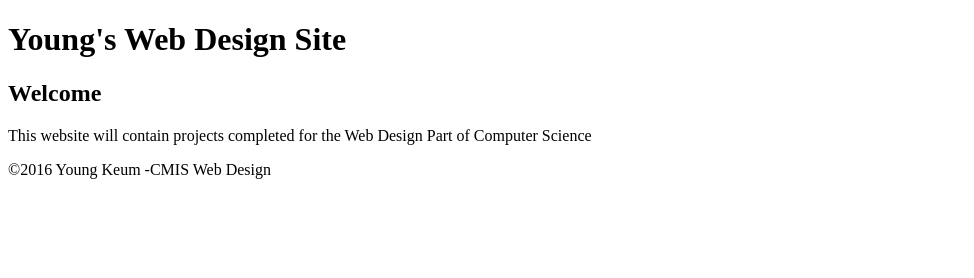
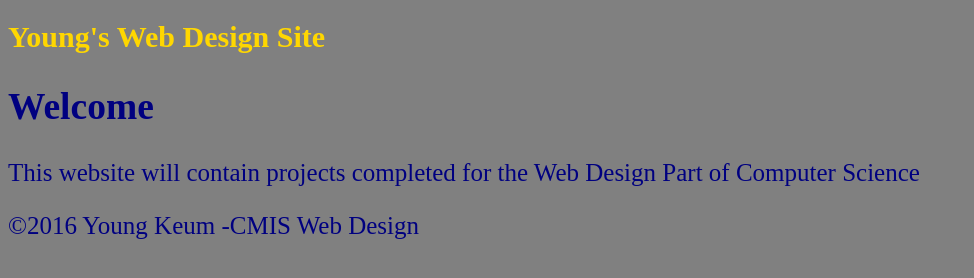
Before and after one commit to young2407-cmis/young2407-cmis-wd, a plain HTML site: page index.html in a window 1280 px wide. Shown: the whole page, without its empty margins (0-974 px from the left). Drawn offline with Linux system fonts and the light colour scheme.

Commit message:
created main.css file and style format.

```diff
--- a/index.html
+++ b/index.html
@@ -5,6 +5,7 @@
 			Young's Web Design Site
 		</title>
 		<meta charset="utf-8"/>
+		<link rel="stylesheet" href="main.css" type="text/css">
 		<!--*Create a new file in your repository called index.html
 In index.html, follow the tutorial video called "formatting". Save a copy of index.html as template.html.
 Type the code necessary to create a portal to your website in index.html. The content should be similar to my model page.
--- /dev/null
+++ b/main.css
@@ -0,0 +1,11 @@
+html {
+	color:navy;
+	font-size:25px;
+	background-color:gray;
+}
+h1{
+color:gold;
+font-size:30px;
+background-color:gray
+border-color:aqua;
+}
```
